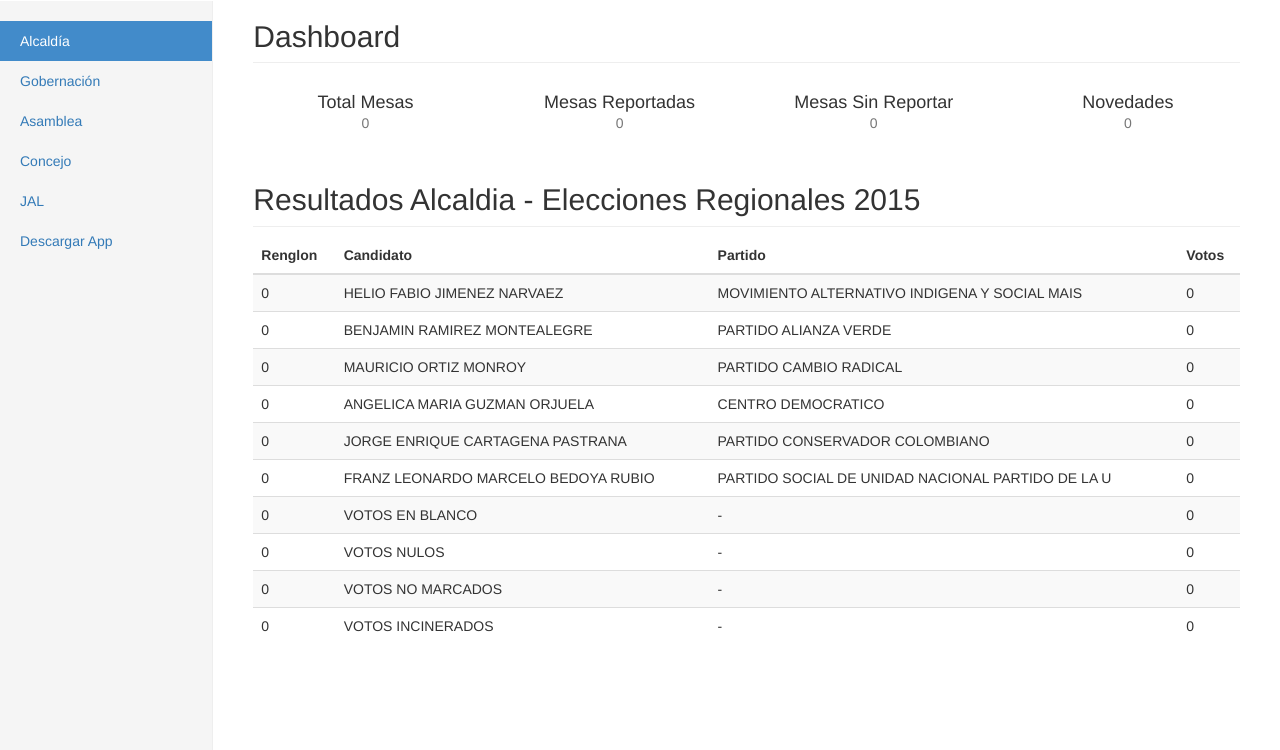
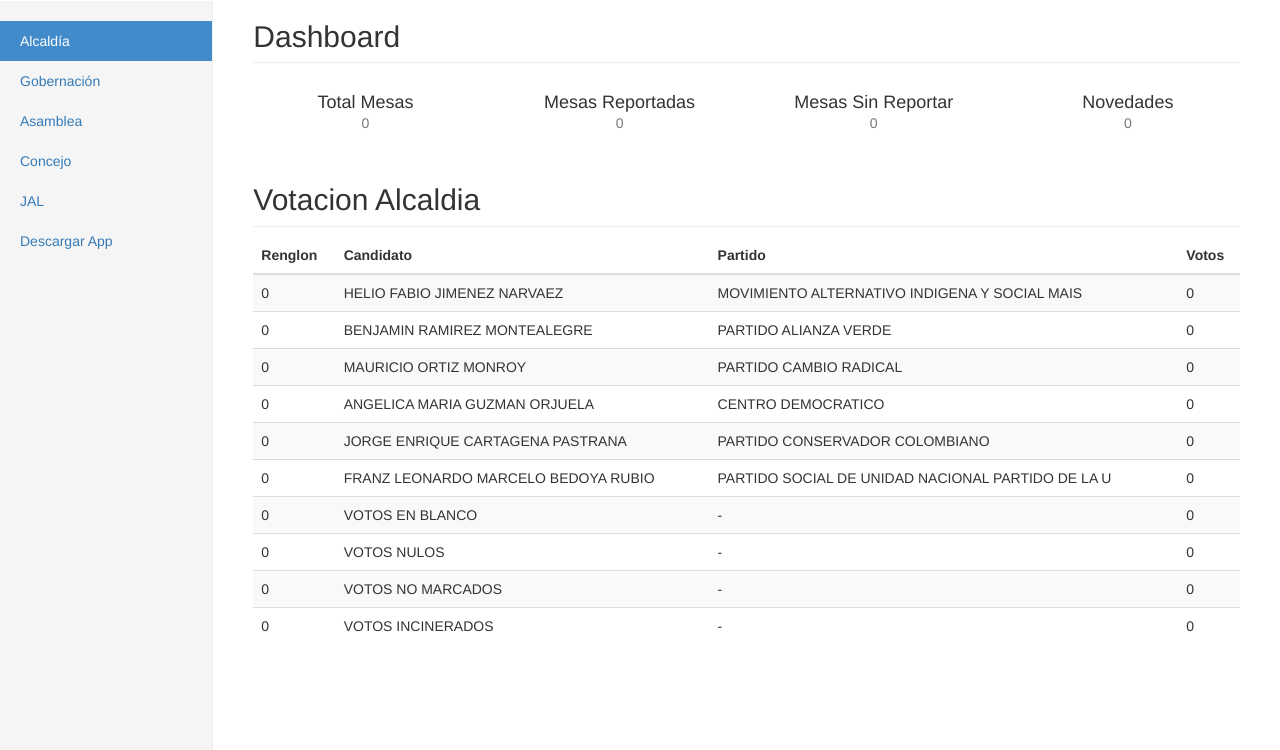
Before and after one commit to darghex/cuentavotos, a Django app: page / in a window 1280 px wide. Shown: the part 50-800 px from the top of the page. Run offline with Django 3.2, Linux system fonts and the light colour scheme; data comes from the database, SQL or seed files in the repository; some libraries are stand-ins or nearby versions.

Commit message:
upload dashboard

```diff
--- a/preconteo/templates/counter/index.html
+++ b/preconteo/templates/counter/index.html
@@ -98,7 +98,7 @@
             </div>
           </div>
 
-          <h2 class="sub-header">Resultados {{ title }} - Elecciones Regionales 2015</h2>
+          <h2 class="sub-header">Votacion {{ title }}</h2>
           <div class="table-responsive">
             <table class="table table-striped">
               <thead>
```
